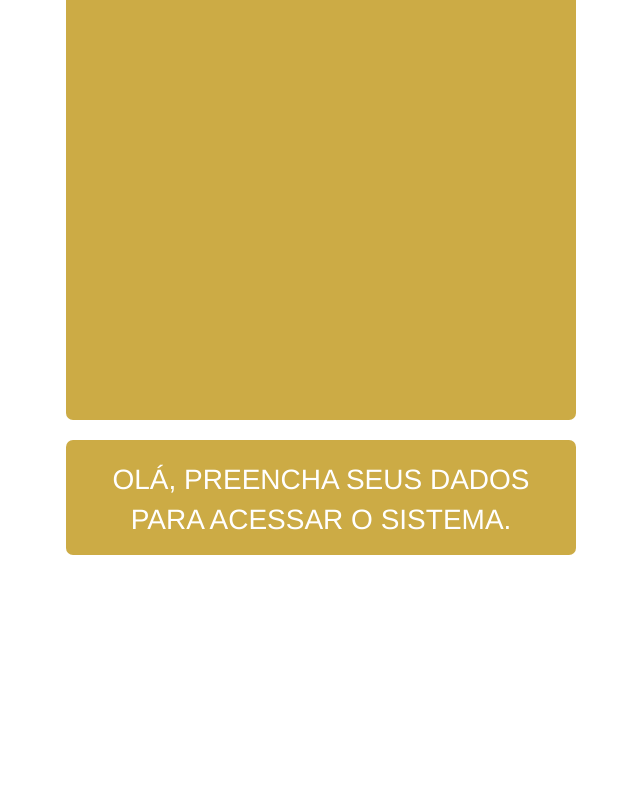
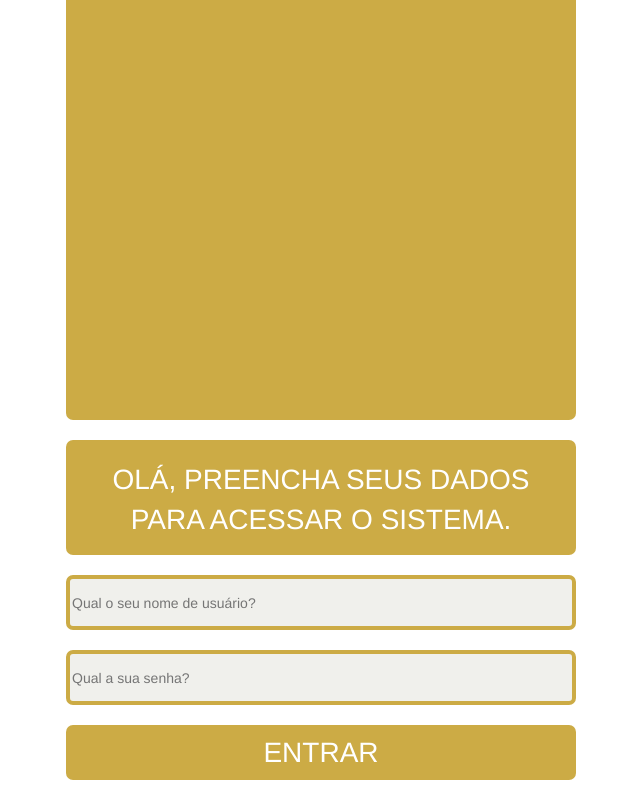
Before and after one commit to thaismartins/one-imobiliaria-frontend, a website: page index.html at #!/login in a window 1280 px wide. Shown: the whole page, without its empty margins (94-734 px from the left). Drawn offline with Linux system fonts and the light colour scheme.

Commit message:
Addding button login form

```diff
--- a/app/views/login.html
+++ b/app/views/login.html
@@ -7,8 +7,14 @@
 	    	<div class="hello">
 	    		<p>Olá, preencha seus dados para acessar o sistema.</p>
 	    	</div>
-	    	<form action="login_submit" method="get" accept-charset="utf-8">
-
+	    	<form class="form-login" action="" method="get" accept-charset="utf-8">
+	    		<div>
+	    			<input class="input-login" type="text" id="usuario" placeholder="Qual o seu nome de usuário?" />
+	    			<input class="input-login" type="text" id="senha" placeholder="Qual a sua senha?"/>
+	    		</div>
+	    		<div>
+	    			<button class="button" type="submit">Entrar</button>
+	    		</div>
 	    	</form>
 	    </div>
     </div>
--- a/public/css/style.css
+++ b/public/css/style.css
@@ -32,3 +32,35 @@ body {
 	text-transform: uppercase;
 	color: #fff;
 }
+
+input.input-login{
+	width: 510px;
+	height: 55px;
+	border: 4px solid #ccab45;
+	border-radius: 7px;
+	background-color: #f0f0ec;
+	margin-top: 20px;
+}
+
+.button {
+	margin-top: 20px;
+	width: 510px;
+	height: 55px;
+	background-color:  #ccab45;
+	color: #fff;
+	text-transform: uppercase;
+	border-radius: 7px;
+	border-style: none;
+	font-size: 28px;
+}
+
+/*
+
+.button{
+	padding-left: 90px;
+}
+
+button{
+	margin-left: .5em;
+}
+*/
```
Also changed, not shown: public/css/style.min.css, 1 other file.
